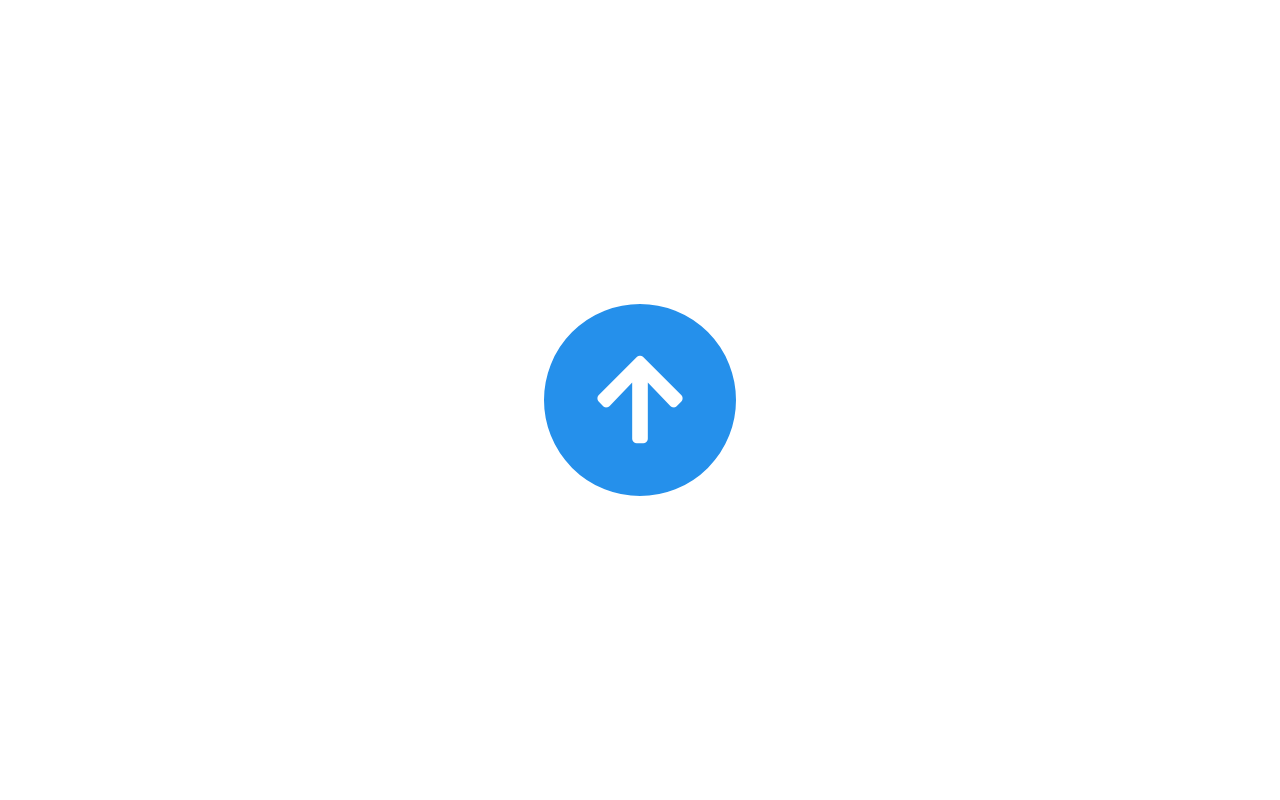
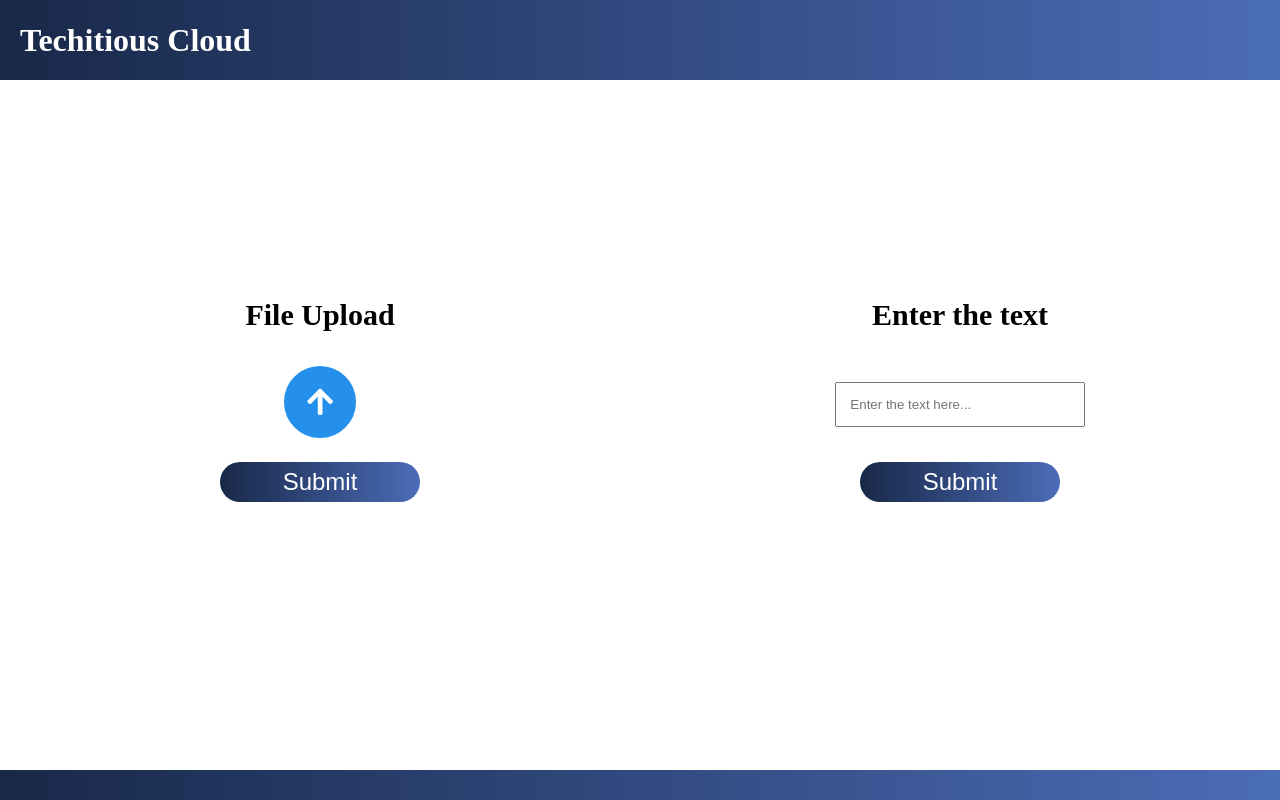
Before and after one commit to Deepak8717/Abhinav-s-assignment, a plain HTML site: page fileupload.html in a window 1280 px wide. Drawn offline with Linux system fonts and the light colour scheme.

Commit message:
file upload changes

```diff
--- a/fileupload.html
+++ b/fileupload.html
@@ -13,11 +13,24 @@
     <title>file upload</title>
   </head>
   <body>
+    <header>
+      <h1>Techitious Cloud</h1>
+    </header>
     <div class="wrapper">
-      <div class="file-upload">
-        <input type="file" />
-        <i class="fa fa-arrow-up"></i>
+      <div class="file-upload-container">
+        <h3>File Upload</h3>
+        <div class="file-upload">
+          <input type="file" />
+          <i class="fa fa-arrow-up"></i>
+        </div>
+        <button>Submit</button>
+      </div>
+      <div class="input-container">
+        <h3>Enter the text</h3>
+        <input type="text" placeholder="Enter the text here..." />
+        <button>Submit</button>
       </div>
     </div>
+    <footer></footer>
   </body>
 </html>
--- a/style.css
+++ b/style.css
@@ -65,13 +65,16 @@ footer {
   height: 100vh;
   display: flex;
   align-items: center;
-  justify-content: center;
+  justify-content: space-around;
 }
 .file-upload {
-  height: 200px;
-  width: 200px;
+  height: 80px;
+  width: 80px;
   border-radius: 100px;
+  margin-bottom: 20px;
   position: relative;
+  left: 50%;
+  transform: translateX(-50%);
 
   display: flex;
   justify-content: center;
@@ -83,18 +86,52 @@ footer {
   background-size: 100% 200%;
   transition: all 1s;
   color: #ffffff;
-  font-size: 100px;
+  font-size: 30px;
 }
 .file-upload:hover {
   background-position: 0 -100%;
   color: #2590eb;
 }
 input[type="file"] {
-  height: 200px;
-  width: 200px;
+  height: 100px;
+  width: 100px;
   position: absolute;
   top: 0;
   left: 0;
   opacity: 0;
   cursor: pointer;
 }
+.file-upload-container {
+  width: 30%;
+  text-align: center;
+}
+.file-upload-container h3 {
+  margin-bottom: 30px !important;
+}
+.wrapper h3 {
+  margin-bottom: 50px;
+  font-size: 30px;
+}
+.input-container {
+  display: flex;
+  flex-direction: column;
+  width: 30%;
+  align-items: center;
+}
+.wrapper button {
+  width: 200px;
+  height: 40px;
+  background: linear-gradient(to right, #182848, #4b6cb7);
+  color: #fff;
+  font-size: 1.5rem;
+  border: none;
+  outline: none;
+  border-radius: 30px;
+  cursor: pointer;
+}
+.input-container input {
+  padding: 1em;
+  width: 250px;
+  margin-bottom: 35px;
+  outline: none;
+}
```
